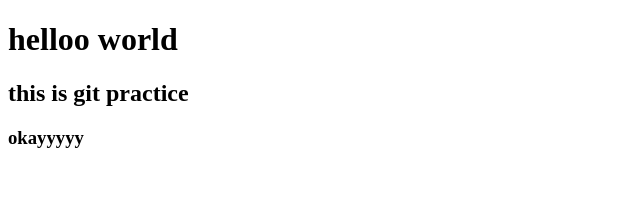
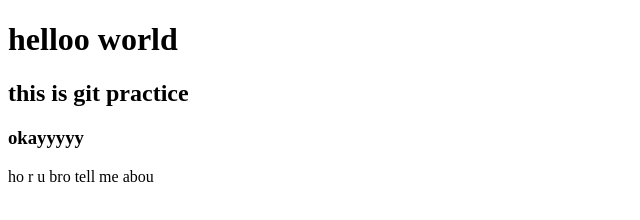
Before and after one commit to 123digikull/gitpractice, a plain HTML site: page index.html in a window 1280 px wide. Shown: the whole page, without its empty margins (0-640 px from the left). Drawn offline with Linux system fonts and the light colour scheme.

Commit message:
version3

```diff
--- a/index.html
+++ b/index.html
@@ -9,7 +9,8 @@
 <body>
     <h1>helloo world</h1>
     <h2>this is git practice</h2>
-   <h3>okayyyyy</h3>
+    <h3>okayyyyy</h3>
+    <p>ho r u bro tell me abou </p>
 
 </body>
 </html>
```
